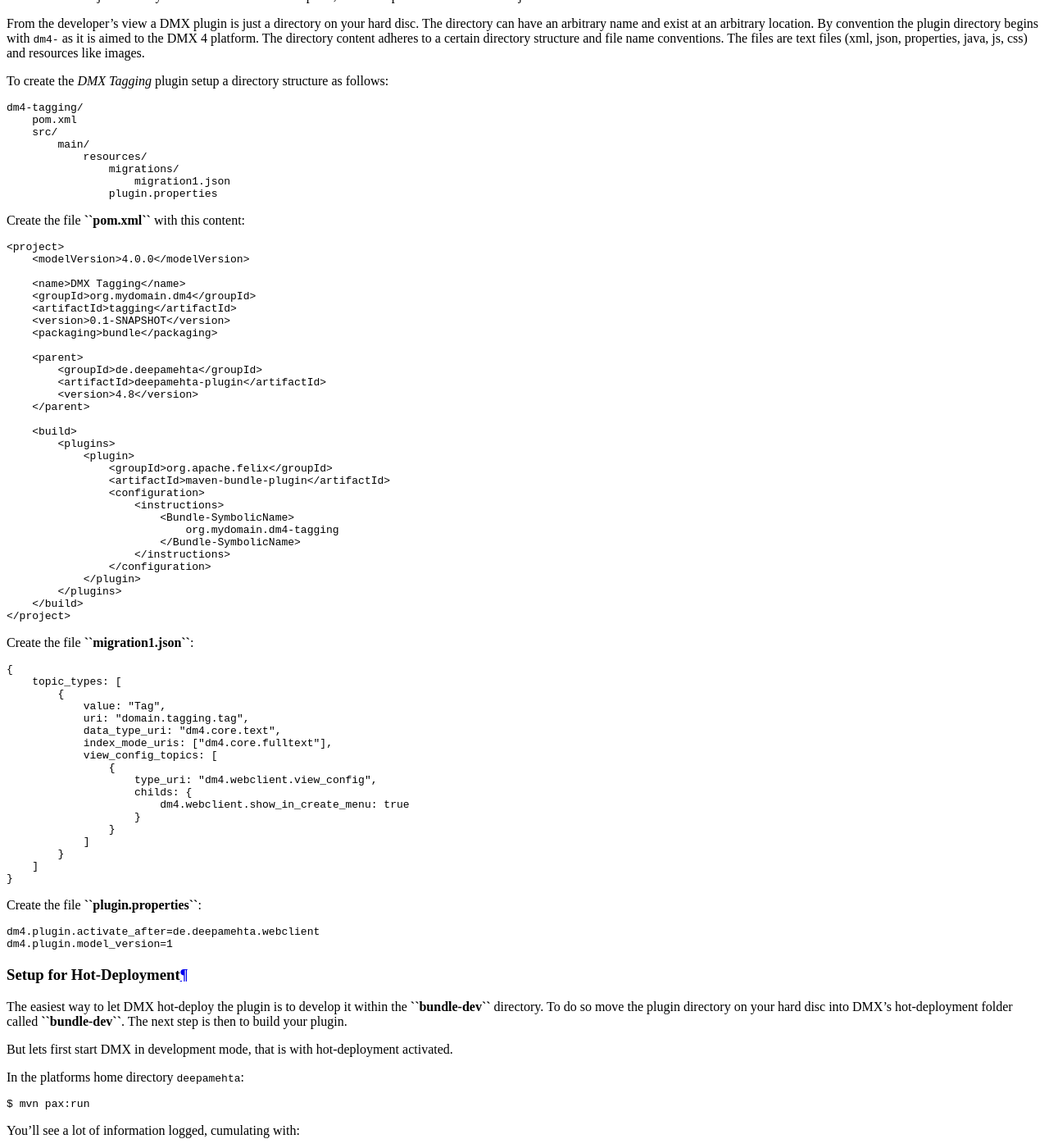
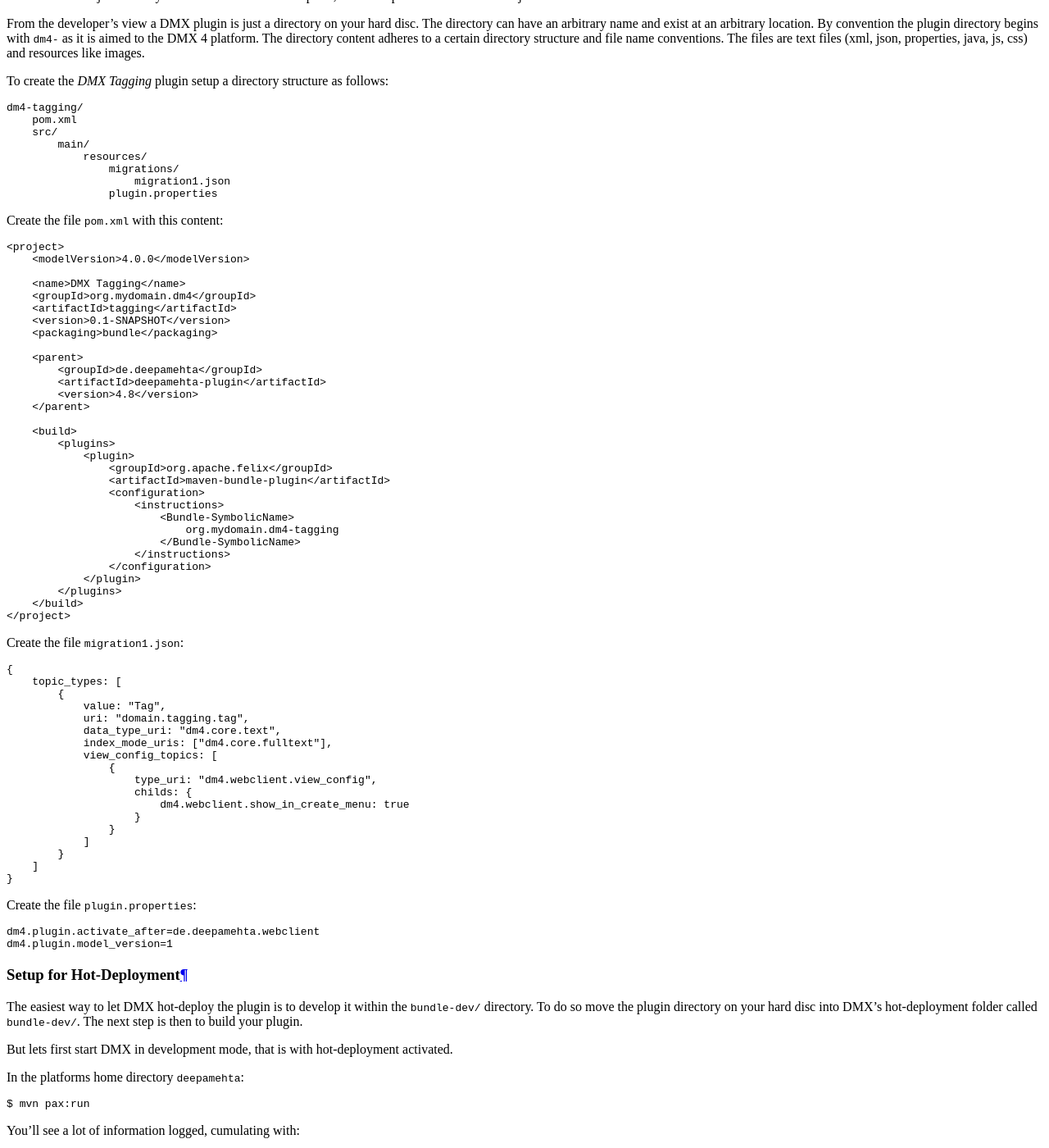
Before and after one commit to dmx-systems/dmx-documentation, a Sphinx documentation site: the page built from docs/devel.rst, in a window 1280 px wide and 1400 px high, scrolled down 1842 px. Shown: the whole window at 82% size. Built offline with Sphinx 7.4.7 and the Read the Docs theme 2.0.0, drawn with Linux system fonts in a browser that asks for light colours; some of the changed text lies outside the part shown.

Commit message:
Dev guide: format fixes
See dmx-platform/dmx-platform#375

```diff
--- a/docs/devel.rst
+++ b/docs/devel.rst
@@ -80,7 +80,7 @@
                         migration1.json
                     plugin.properties
 
-Create the file **``pom.xml``** with this content:
+Create the file ``pom.xml`` with this content:
 
 .. code-block:: xml
 
@@ -116,7 +116,7 @@
         </build>
     </project>
 
-Create the file **``migration1.json``**:
+Create the file ``migration1.json``:
 
 .. code-block:: js
 
@@ -139,7 +139,7 @@
         ]
     }
 
-Create the file **``plugin.properties``**:
+Create the file ``plugin.properties``:
 
 .. code-block:: text
 
@@ -149,7 +149,7 @@
 Setup for Hot-Deployment
 ========================
 
-The easiest way to let DMX hot-deploy the plugin is to develop it within the **``bundle-dev``** directory. To do so move the plugin directory on your hard disc into DMX's hot-deployment folder called **``bundle-dev``**. The next step is then to build your plugin.
+The easiest way to let DMX hot-deploy the plugin is to develop it within the ``bundle-dev/`` directory. To do so move the plugin directory on your hard disc into DMX's hot-deployment folder called ``bundle-dev/``. The next step is then to build your plugin.
 
 But lets first start DMX in development mode, that is with hot-deployment activated.
 
@@ -630,8 +630,8 @@
     * The ``PluginActivator`` class needs to be imported.
     * The plugin main class must be derived from ``PluginActivator`` and must be public.
 
-Furthermore when writing a plugin main file you must add 2 entries in the plugin's **``pom.xml``**:
-    1. a <parent> element to declare the artifactId **``deepamehta-plugin``**. This brings you necessary dependenies and the ``PluginActivator`` class.
+Furthermore when writing a plugin main file you must add 2 entries in the plugin's ``pom.xml``:
+    1. a <parent> element to declare the artifactId ``deepamehta-plugin``. This brings you necessary dependenies and the ``PluginActivator`` class.
     2. a <build> element to configure the Maven Bundle Plugin. It needs to know what your plugin main class is. You must specify the fully-qualified class name.
 
 .. code-block:: xml
@@ -864,7 +864,7 @@
     @Inject
     private AccessControlService acService;
 
-Make sure to add your interest in building on the respective plugin service as dependencies to your **``pom.xml``** file. In the case of using the AccessControlService we would need to add the following:
+Make sure to add your interest in building on the respective plugin service as dependencies to your ``pom.xml`` file. In the case of using the AccessControlService we would need to add the following:
 
 .. code-block:: xml
 
```
Also changed, not shown: other parts of docs/devel.rst (+2 -2 lines).
